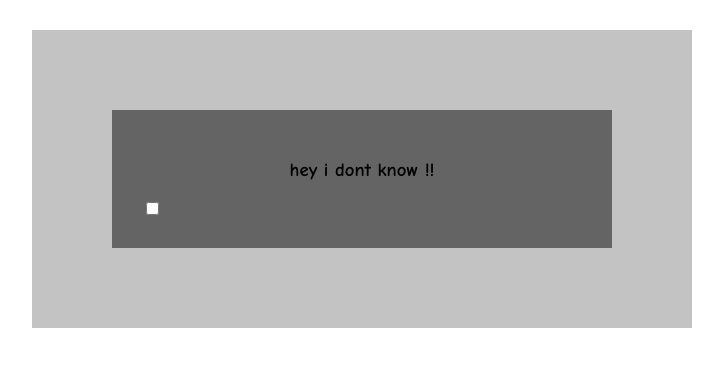
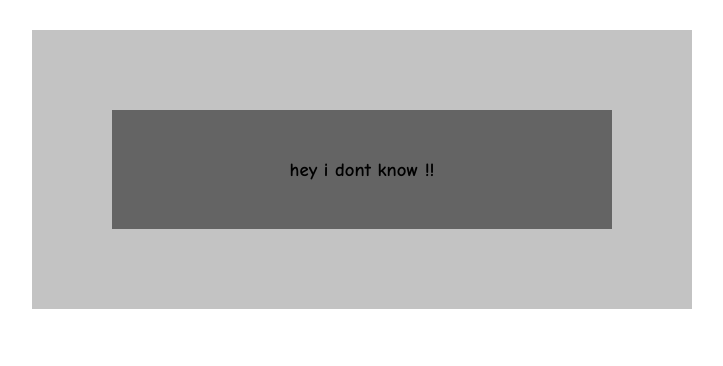
Before and after one commit to jack-joniur/learn, a plain HTML site: page index.html in a window 1280 px wide. Shown: the whole page, without its empty margins (278-1001 px from the left). Drawn offline with Linux system fonts and the light colour scheme.

Commit message:
delete inpute

```diff
--- a/index.html
+++ b/index.html
@@ -12,7 +12,7 @@
             <h1>
                 hey i dont know !!
             </h1>
-            <input type="checkbox" name="" id="" />
+            <!-- the input is very bad because it was no of use -->
         </section>
     </section>
 </body>
```
